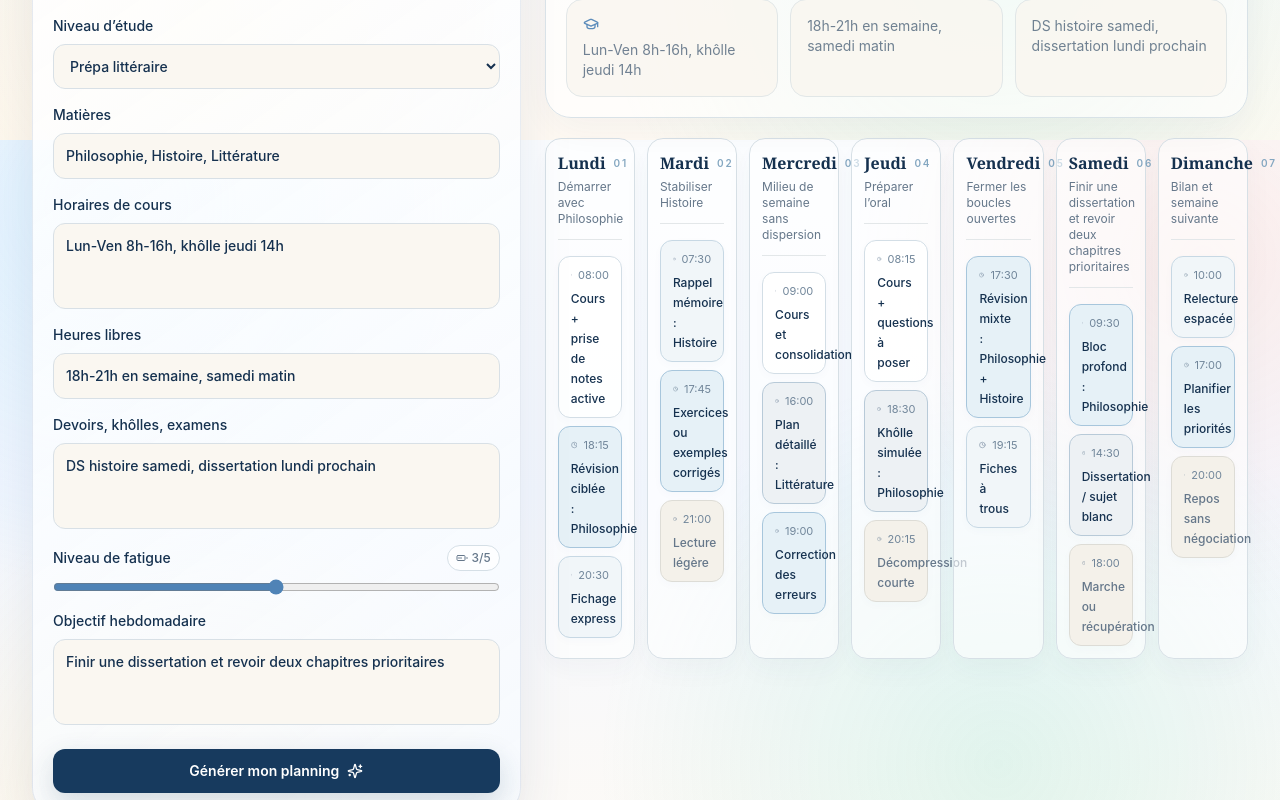
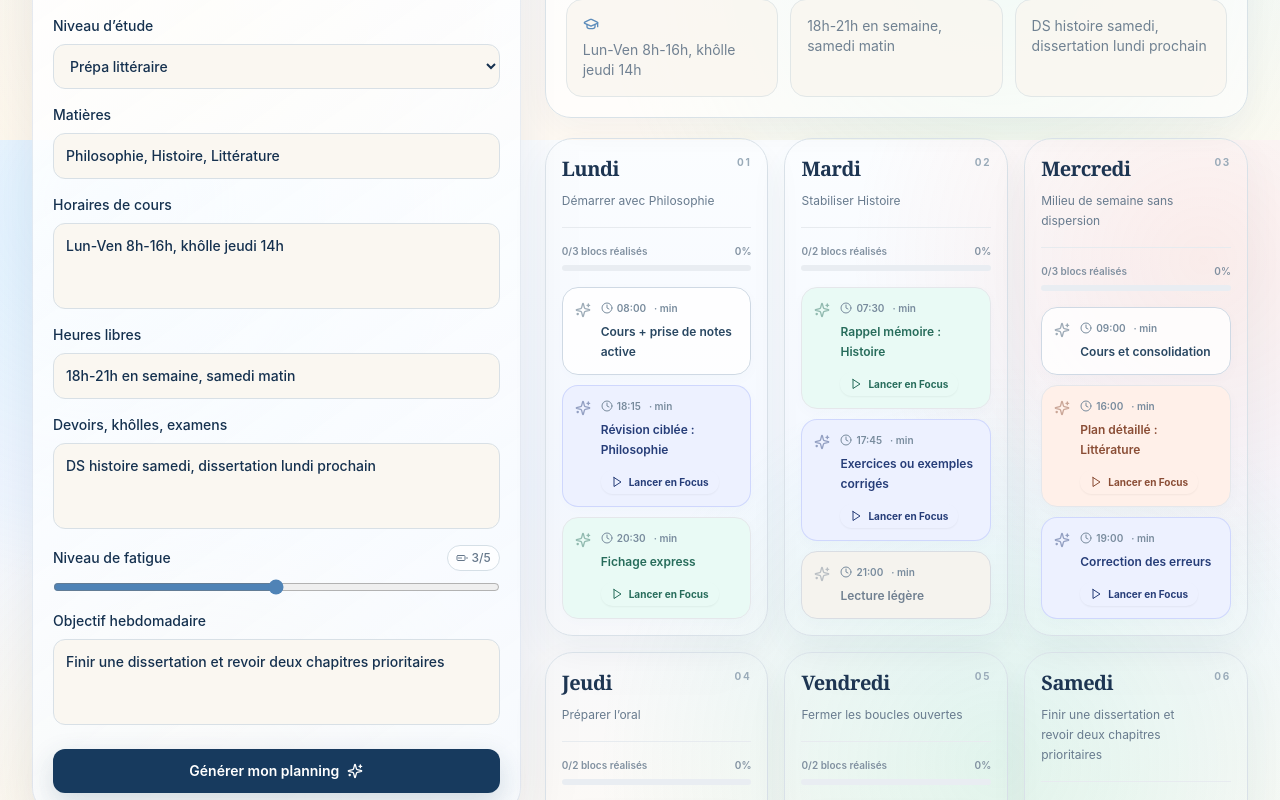
Before and after one commit to kevo13-web/Menta-Prepa-, a Next.js app: page /planning in a window 1280 px wide. Shown: the part 660-1460 px from the top of the page. Built offline with nearby package versions, Linux system fonts and the light colour scheme.

Commit message:
Rend le planning hebdomadaire interactif et plus lisible

```diff
--- a/components/CalendarWeek.tsx
+++ b/components/CalendarWeek.tsx
@@ -1,64 +1,135 @@
-import { Clock } from "lucide-react";
+import Link from "next/link";
+import { Check, Circle, Clock, Play, Sparkles } from "lucide-react";
 import { cn } from "@/lib/utils";
 
 export type ScheduleBlock = {
+  id: string;
   label: string;
   time: string;
-  type: "cours" | "revision" | "fichage" | "dissertation" | "repos";
+  duration: number;
+  type: "cours" | "revision" | "fichage" | "dissertation" | "oral" | "repos";
+  subject?: string;
+  reason?: string;
 };
 
 export type DaySchedule = {
   day: string;
+  date?: string;
   focus: string;
+  energy?: "léger" | "modéré" | "intense";
   blocks: ScheduleBlock[];
 };
 
 type CalendarWeekProps = {
   days: DaySchedule[];
+  completedIds?: string[];
+  onToggle?: (id: string) => void;
+  today?: string;
 };
 
 const blockStyles: Record<ScheduleBlock["type"], string> = {
-  cours: "border-[#d3dee6] bg-white/75 text-frost",
-  revision: "border-[#a7c6dc] bg-[#e6f1f7] text-frost",
-  fichage: "border-[#c7d8e4] bg-[#f1f6f9] text-frost",
-  dissertation: "border-[#b8cad8] bg-[#edf1f4] text-frost",
-  repos: "border-[#dddcd6] bg-[#f4f1ea] text-muted",
+  cours: "border-[#cfd9e4] bg-white/80 text-[#294762]",
+  revision: "border-[#566ff5]/20 bg-[#edf1ff] text-[#263d78]",
+  fichage: "border-[#58d6b1]/28 bg-[#e9faf5] text-[#276c5b]",
+  dissertation: "border-[#ff9768]/28 bg-[#fff0e9] text-[#8a4d35]",
+  oral: "border-[#ffd665]/42 bg-[#fff8dd] text-[#77601e]",
+  repos: "border-[#d9dde3] bg-[#f5f3ee] text-[#718091]",
 };
 
-export function CalendarWeek({ days }: CalendarWeekProps) {
+const energyStyles = {
+  léger: "bg-[#e9faf5] text-[#287a64]",
+  modéré: "bg-[#edf1ff] text-[#5267d9]",
+  intense: "bg-[#fff0e9] text-[#bb6245]",
+};
+
+export function CalendarWeek({ days, completedIds = [], onToggle, today }: CalendarWeekProps) {
   return (
-    <div className="grid gap-3 md:grid-cols-2 xl:grid-cols-7">
-      {days.map((day, index) => (
-        <div
-          key={day.day}
-          className="min-h-64 rounded-2xl border border-[#d7e0e6] bg-white/60 p-3 shadow-[0_10px_28px_rgba(53,82,110,0.04)] transition duration-300 hover:-translate-y-0.5 hover:border-[#9fbdd2] hover:bg-white/80"
-        >
-          <div className="mb-4 border-b border-[#e3e7e9] pb-3">
-            <div className="flex items-center justify-between gap-2">
-              <p className="font-serif text-base font-semibold text-frost">{day.day}</p>
-              <span className="text-[10px] font-semibold uppercase tracking-[0.18em] text-[#84a7c1]">0{index + 1}</span>
-            </div>
-            <p className="mt-1 min-h-8 text-xs leading-4 text-muted">{day.focus}</p>
-          </div>
-          <div className="space-y-2">
-            {day.blocks.map((block) => (
-              <div
-                key={`${day.day}-${block.time}-${block.label}`}
+    <div className="grid gap-4 md:grid-cols-2 xl:grid-cols-3 2xl:grid-cols-4">
+      {days.map((day, index) => {
+        const isToday = today?.toLowerCase() === day.day.toLowerCase();
+        const done = day.blocks.filter((block) => block.type !== "repos" && completedIds.includes(block.id)).length;
+        const workBlocks = day.blocks.filter((block) => block.type !== "repos").length;
+        const dayProgress = workBlocks ? Math.round((done / workBlocks) * 100) : 0;
+
+        return (
+          <section
+            key={`${day.day}-${day.date || index}`}
             className={cn(
-                  "rounded-xl border px-3 py-2 text-xs leading-5 shadow-[0_3px_10px_rgba(53,82,110,0.025)]",
-                  blockStyles[block.type],
+              "relative overflow-hidden rounded-[1.75rem] border bg-white/72 p-4 shadow-[0_14px_38px_rgba(53,82,110,.06)] backdrop-blur-xl transition duration-300 hover:-translate-y-1 hover:shadow-[0_22px_50px_rgba(53,82,110,.10)]",
+              isToday ? "border-[#566ff5]/32 ring-4 ring-[#566ff5]/6" : "border-[#d9e1e8]",
             )}
           >
-                <div className="flex items-center gap-1.5 text-[11px] text-[#71869a]">
-                  <Clock className="h-3 w-3" />
-                  {block.time}
+            {isToday ? <div className="absolute right-[-35px] top-[-35px] h-28 w-28 rounded-full bg-[#566ff5]/10 blur-2xl" /> : null}
+
+            <div className="relative">
+              <div className="mb-4 flex items-start justify-between gap-3 border-b border-[#e7ebef] pb-4">
+                <div>
+                  <div className="flex items-center gap-2">
+                    <h3 className="display-serif text-xl font-semibold text-[#1d3552]">{day.day}</h3>
+                    {isToday ? <span className="rounded-full bg-[#566ff5] px-2 py-0.5 text-[9px] font-bold uppercase tracking-[0.13em] text-white">Aujourd’hui</span> : null}
                   </div>
-                <p className="mt-1 font-medium">{block.label}</p>
+                  {day.date ? <p className="mt-0.5 text-[11px] font-medium text-[#8b98a5]">{day.date}</p> : null}
+                  <p className="mt-2 text-xs leading-5 text-[#687b8e]">{day.focus}</p>
                 </div>
-            ))}
+                <div className="flex flex-col items-end gap-2">
+                  <span className="text-[10px] font-bold uppercase tracking-[0.17em] text-[#9aabb9]">0{index + 1}</span>
+                  {day.energy ? <span className={cn("rounded-full px-2 py-1 text-[10px] font-bold", energyStyles[day.energy])}>{day.energy}</span> : null}
                 </div>
               </div>
-      ))}
+
+              {workBlocks > 0 ? (
+                <div className="mb-4">
+                  <div className="mb-1.5 flex items-center justify-between text-[10px] font-semibold text-[#8090a0]">
+                    <span>{done}/{workBlocks} blocs réalisés</span><span>{dayProgress}%</span>
+                  </div>
+                  <div className="h-1.5 overflow-hidden rounded-full bg-[#e9edf2]"><div className="h-full rounded-full bg-[#58d6b1] transition-all" style={{ width: `${dayProgress}%` }} /></div>
+                </div>
+              ) : null}
+
+              <div className="space-y-2.5">
+                {day.blocks.map((block) => {
+                  const completed = completedIds.includes(block.id);
+                  const canFocus = block.type !== "repos" && block.type !== "cours";
+                  return (
+                    <div
+                      key={block.id}
+                      className={cn(
+                        "rounded-2xl border p-3 text-xs shadow-[0_4px_14px_rgba(53,82,110,.025)] transition",
+                        blockStyles[block.type],
+                        completed && "opacity-60",
+                      )}
+                    >
+                      <div className="flex items-start gap-2.5">
+                        {block.type !== "repos" && onToggle ? (
+                          <button type="button" onClick={() => onToggle(block.id)} aria-label={completed ? "Marquer comme non réalisé" : "Marquer comme réalisé"} className="mt-0.5 shrink-0 transition hover:scale-110">
+                            {completed ? <Check className="h-4 w-4 rounded-full bg-[#58d6b1] p-0.5 text-white" /> : <Circle className="h-4 w-4 text-[#9aa8b6]" />}
+                          </button>
+                        ) : <Sparkles className="mt-0.5 h-4 w-4 shrink-0 opacity-45" />}
+
+                        <div className="min-w-0 flex-1">
+                          <div className="flex flex-wrap items-center gap-x-2 gap-y-1 text-[10px] font-semibold text-[#788b9d]">
+                            <span className="inline-flex items-center gap-1"><Clock className="h-3 w-3" />{block.time}</span>
+                            <span>· {block.duration} min</span>
+                            {block.subject ? <span className="rounded-full bg-white/65 px-2 py-0.5">{block.subject}</span> : null}
+                          </div>
+                          <p className={cn("mt-1.5 font-semibold leading-5", completed && "line-through")}>{block.label}</p>
+                          {block.reason ? <p className="mt-1 text-[10px] leading-4 opacity-70">{block.reason}</p> : null}
+
+                          {canFocus && !completed ? (
+                            <Link href="/focus" className="mt-2.5 inline-flex items-center gap-1.5 rounded-full bg-white/72 px-2.5 py-1 text-[10px] font-bold shadow-sm transition hover:-translate-y-0.5">
+                              <Play className="h-3 w-3" /> Lancer en Focus
+                            </Link>
+                          ) : null}
+                        </div>
+                      </div>
+                    </div>
+                  );
+                })}
+              </div>
+            </div>
+          </section>
+        );
+      })}
     </div>
   );
 }
```
Lines whose indentation alone changed are shown as unchanged.
